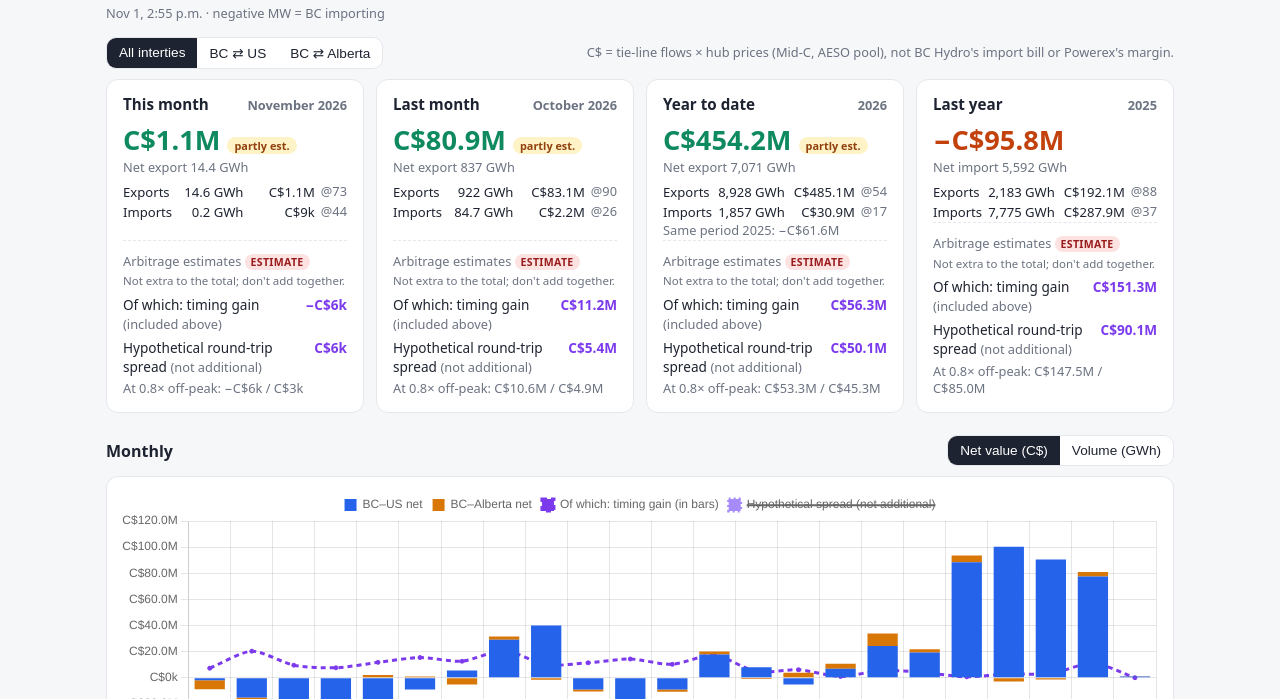
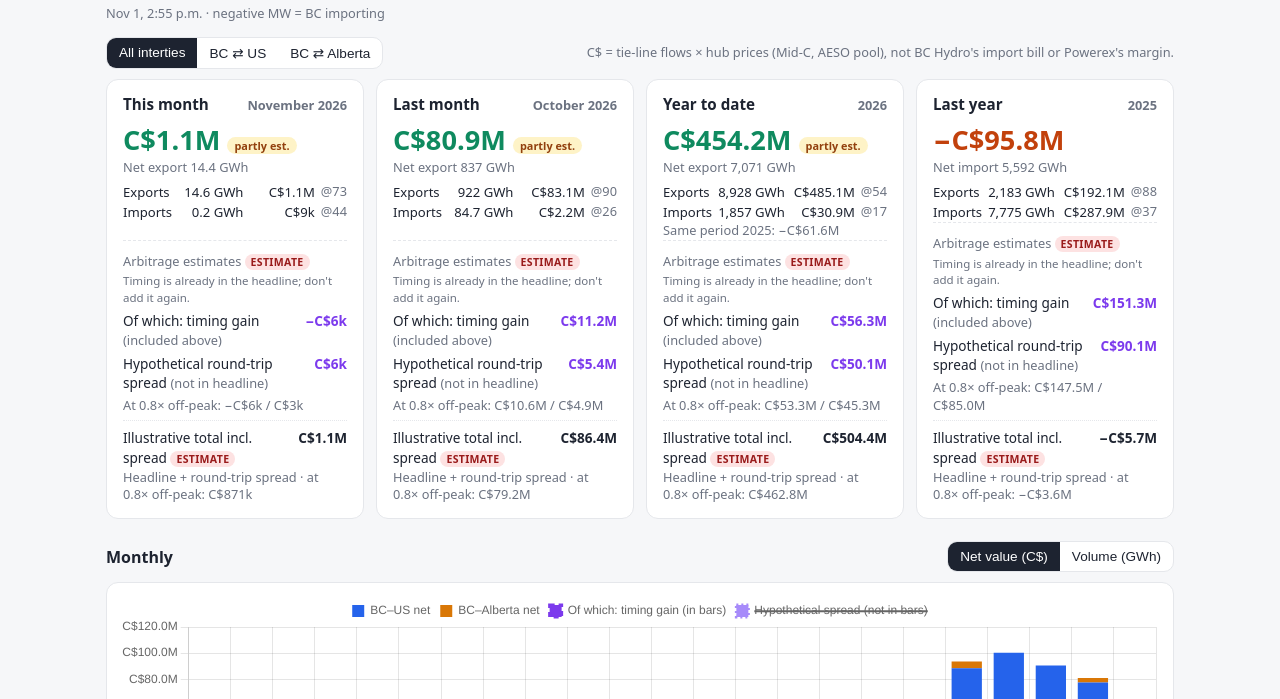
Before and after one commit to warrenboyle/bc-powerflow, a plain HTML site: page docs/index.html in a window 1280 px wide. Shown: the part 101-800 px from the top of the page. Drawn offline with nearby package versions, Linux system fonts and the light colour scheme.

Commit message:
Add illustrative total incl. round-trip spread (headline + spread, ESTIMATE) to period cards; method note

```diff
--- a/docs/index.html
+++ b/docs/index.html
@@ -26,6 +26,8 @@ h2{font-size:1rem;margin:22px 0 8px}
 .row{display:flex;justify-content:space-between;font-size:.85rem;padding:2px 0}
 .arb{margin-top:auto;padding-top:10px;border-top:1px dashed var(--line)}
 .arb .row b{color:var(--arb);white-space:nowrap;padding-left:8px}
+.itot{margin-top:6px;padding-top:5px;border-top:1px dotted var(--line)}
+.itot .row b{color:var(--ink);white-space:nowrap;padding-left:8px}
 .arb .note{font-size:.72rem;margin:1px 0 3px}
 .badge{font-size:.68rem;font-weight:600;padding:1px 7px;border-radius:99px;background:#fef3c7;color:#92400e;white-space:nowrap;cursor:help}
 .badge.p{background:#e0e7ff;color:#3730a3}
@@ -96,10 +98,11 @@ function cards(d){
   if(a){const b=a.base,o=a.offpeak_sens;
    const tm=view==='us'?b.timing_us_cad:view==='ab'?b.timing_ab_cad:b.timing_cad, tmo=view==='us'?o.timing_us_cad:view==='ab'?o.timing_ab_cad:o.timing_cad;
    arb=`<div class="arb"><div class="row"><span class="k">Arbitrage estimates <span class="est">ESTIMATE</span></span></div>
-   <div class="k note">Not extra to the total; don't add together.</div>
+   <div class="k note">Timing is already in the headline; don't add it again.</div>
    <div class="row" title="Part of the headline total, not added to it: the gain from trading in better-priced hours than the month's average. Sum of hourly flow × (hour price − that tie's monthly average price). With Mid-C off-peak at ${f}× peak: ${C(tmo)}"><span>Of which: timing gain <span class="k">(included above)</span></span><b>${C(tm)}</b></div>
-   ${view==='total'?`<div class="row" title="Hypothetical, separate from the headline and overlapping with timing: (avg export price − avg import price) × min(export, import MWh), per month. With Mid-C off-peak at ${f}× peak: ${C(o.spread_cad)}"><span>Hypothetical round-trip spread <span class="k">(not additional)</span></span><b>${C(b.spread_cad)}</b></div>`:''}
-   <div class="k" style="margin-top:2px">At ${f}× off-peak: ${C(tmo)}${view==='total'?' / '+C(o.spread_cad):''}</div></div>`;}
+   ${view==='total'?`<div class="row" title="Hypothetical, not in the headline, overlaps with timing: (avg export price − avg import price) × min(export, import MWh), per month. With Mid-C off-peak at ${f}× peak: ${C(o.spread_cad)}"><span>Hypothetical round-trip spread <span class="k">(not in headline)</span></span><b>${C(b.spread_cad)}</b></div>`:''}
+   <div class="k" style="margin-top:2px">At ${f}× off-peak: ${C(tmo)}${view==='total'?' / '+C(o.spread_cad):''}</div>
+   ${view==='total'?`<div class="itot" title="Illustrative only: headline hub-priced net value + hypothetical round-trip spread. Timing is not added (already in the headline). With Mid-C off-peak at ${f}× peak: ${C((o.net_cad??s.net_cad)+o.spread_cad)}"><div class="row"><span>Illustrative total incl. spread <span class="est">ESTIMATE</span></span><b>${C(s.net_cad+b.spread_cad)}</b></div><div class="k">Headline + round-trip spread${o.net_cad!=null?` · at ${f}× off-peak: ${C(o.net_cad+o.spread_cad)}`:''}</div></div>`:''}</div>`;}
   return `<div class="card"><h3>${names[k]} <span class="k">${p.label.replace(' to date','')}</span></h3>
   <div class="big ${s.net_cad>=0?'pos':'neg'}">${C(s.net_cad)} ${badge}</div>
   <div class="k" style="margin-bottom:6px">${s.net_mwh>=0?'Net export':'Net import'} ${G(Math.abs(s.net_mwh))}</div>
@@ -118,7 +121,7 @@ function mainChart(d){
   if(view!=='ab')ds.push({type:'bar',label:'BC–US net',data:M.map(m=>m.us_net_cad),backgroundColor:'#2563eb',stack:'n'});
   if(view!=='us')ds.push({type:'bar',label:'BC–Alberta net',data:M.map(m=>m.ab_net_cad),backgroundColor:'#d97706',stack:'n'});
   if(view==='total'){ds.push({type:'line',label:'Of which: timing gain (in bars)',data:M.map(m=>AM[m.month]?AM[m.month].timing_cad:null),borderColor:'#7c3aed',backgroundColor:'#7c3aed',borderDash:[5,4],pointRadius:2,tension:.25,stack:'t'});
-   ds.push({type:'line',label:'Hypothetical spread (not additional)',data:M.map(m=>AM[m.month]?AM[m.month].spread_cad:null),borderColor:'#a78bfa',backgroundColor:'#a78bfa',borderDash:[2,3],pointRadius:2,tension:.25,stack:'s',hidden:true});}
+   ds.push({type:'line',label:'Hypothetical spread (not in bars)',data:M.map(m=>AM[m.month]?AM[m.month].spread_cad:null),borderColor:'#a78bfa',backgroundColor:'#a78bfa',borderDash:[2,3],pointRadius:2,tension:.25,stack:'s',hidden:true});}
   y={stacked:true,ticks:{callback:v=>C(v)}};
  }else{
   if(view==='total')ds=[{label:'Exports',data:M.map(m=>m.exp_mwh/1000),backgroundColor:'#0f8a5f'},{label:'Imports',data:M.map(m=>-m.imp_mwh/1000),backgroundColor:'#c2410c'}];
@@ -155,8 +158,8 @@ function notes(d){
  `<b>Value</b> = hourly flow × hub price, in C$ (Bank of Canada USD/CAD). Exports earn, imports cost. Not BC Hydro/Powerex settlements.`,
  `<b>Prices:</b> BC–US uses the Mid-C day-ahead <i>peak</i> price for every hour (no free off-peak series), so night hours are likely overvalued; latest delivery day ${d.midc_last_delivery}, later days carry it forward (partly est.). BC–Alberta uses the hourly AESO pool price.`,
  `<b>Flows:</b> BC Hydro official hourly data (${r('us_bch')}), then EIA BPA–BC Hydro tie (${r('us_eia')}), then BC Hydro's 5-min real-time page, offset-corrected by ~${Math.round(d.us5_bias||200)} MW (provisional). BC–AB ${r('ab_aeso')} uses AESO settled schedules as a stand-in until BC Hydro posts actuals.`,
- `<b>Headline</b> on each card = full hub-priced value of net flows (exports − imports). The arbitrage lines are estimates <i>inside or beside</i> it, never extra to it, and not Powerex's profit.`,
- `<b>Timing gain</b> (included in the headline) = Σ hourly flow × (hour price − that tie's monthly average price): how much the headline beats valuing every hour at the month's average. <b>Hypothetical round-trip spread</b> (not included, not additional, overlaps timing) = (avg export price − avg import price) × min(export, import MWh), per month: what buying and re-selling the matched volume would be worth. Don't add the two. Sensitivity prices Mid-C off-peak hours (${f.offpeak_hours||'nights/Sundays'}) at ${f.offpeak_factor}× peak, an assumption.`,
+ `<b>Headline</b> on each card = full hub-priced value of net flows (exports − imports). Timing is a component inside it; the spread is a hypothetical extra shown only in the illustrative total; and not Powerex's profit.`,
+ `<b>Timing gain</b> (included in the headline) = Σ hourly flow × (hour price − that tie's monthly average price): how much the headline beats valuing every hour at the month's average. <b>Hypothetical round-trip spread</b> (not in the headline, overlaps timing) = (avg export price − avg import price) × min(export, import MWh), per month: what buying and re-selling the matched volume would be worth. Don't add timing to the headline again. <b>Illustrative total incl. spread</b> = headline + round-trip spread (ESTIMATE; timing not added). Sensitivity prices Mid-C off-peak hours (${f.offpeak_hours||'nights/Sundays'}) at ${f.offpeak_factor}× peak, an assumption.`,
  `* = month contains estimated hours. Positive = BC exporting/earning. Times are Pacific (BC is on permanent UTC−7).`
  ].map(x=>`<li>${x}</li>`).join('');
 }
```
